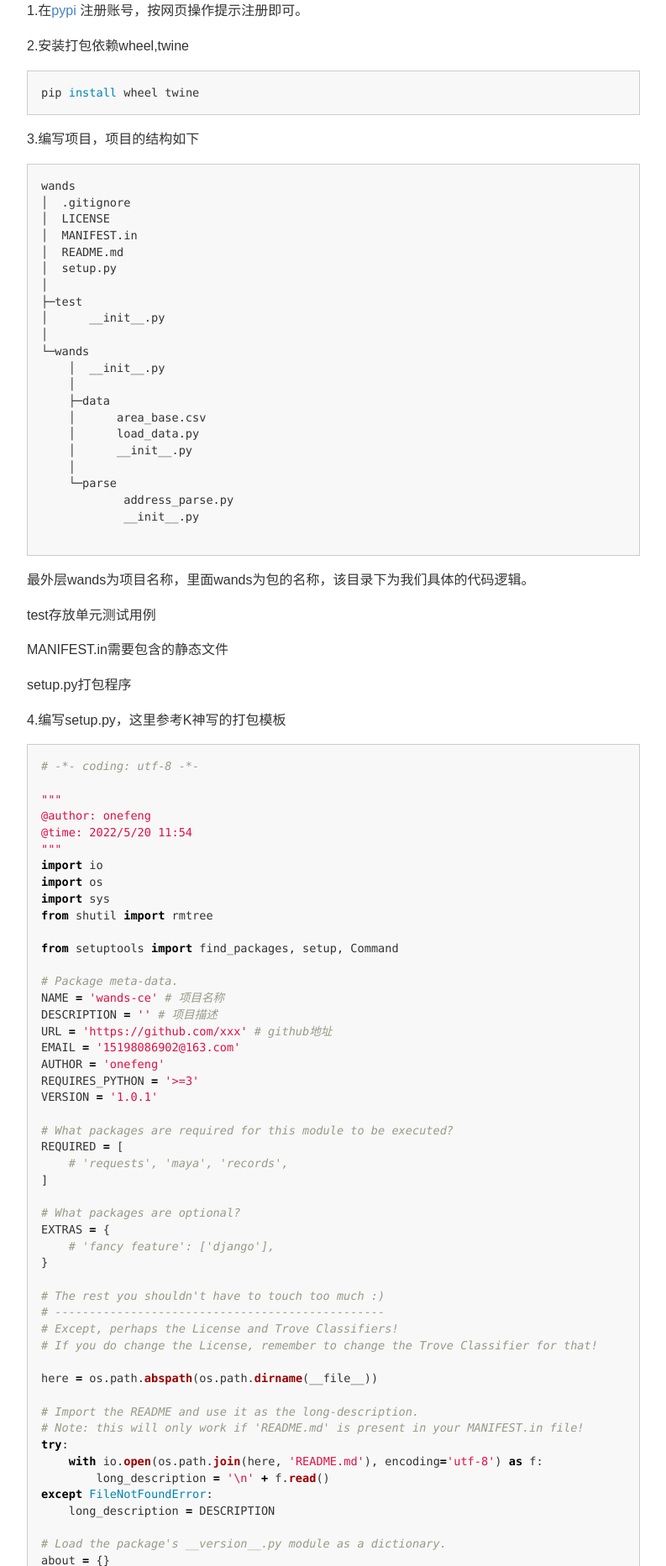
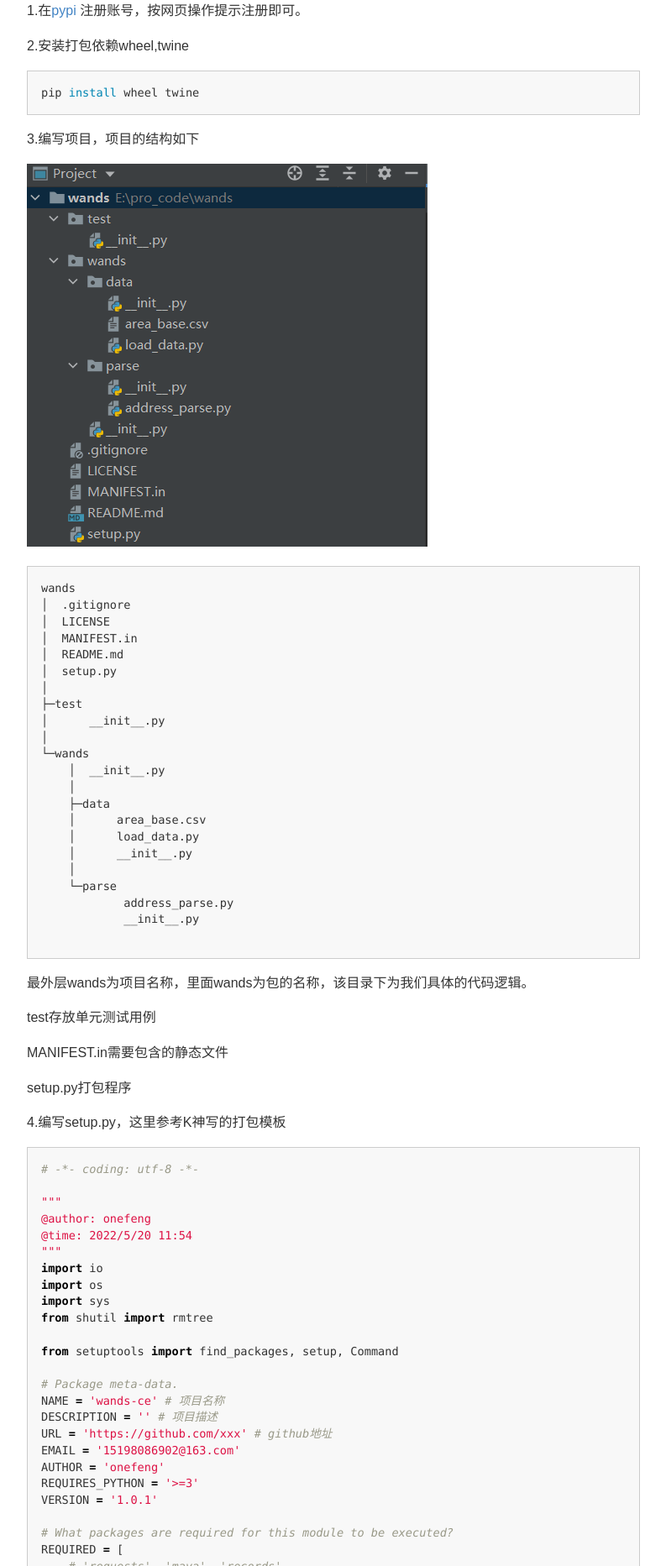
Before and after one commit to onefeng/onefeng.github.io, a Jekyll site: the page built from _posts/2022-05-21-发布项目到pypi.md, in a window 1280 px wide. Shown: the part 472-2337 px from the top of the page at 84% size, without its empty margins (118-911 px from the left). Built offline with Jekyll 4.4.1, drawn with Linux system fonts in a browser that asks for light colours; comment, search, counter and statistics services are not loaded.

````diff
--- a/_posts/2022-05-21-发布项目到pypi.md
+++ b/_posts/2022-05-21-发布项目到pypi.md
@@ -27,7 +27,7 @@ pip install wheel twine
 
 3.编写项目，项目的结构如下
 
-[](/images/posts/python/img.png)
+![](/images/posts/python/img.png)
 
 ```shell
 wands
@@ -224,7 +224,7 @@ python setup.py upload
 
 在最后上传完成后可以在网页看到，并且可以通过pip install wands-ce 进行安装库
 
-[](/images/posts/python/img_1.png)
+![](/images/posts/python/img_1.png)
 
 
 have enjoy in yourself~~~
````
